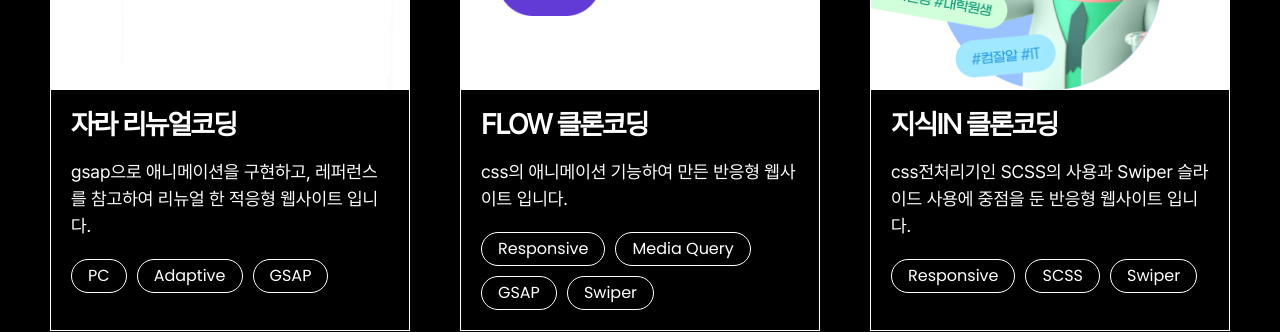
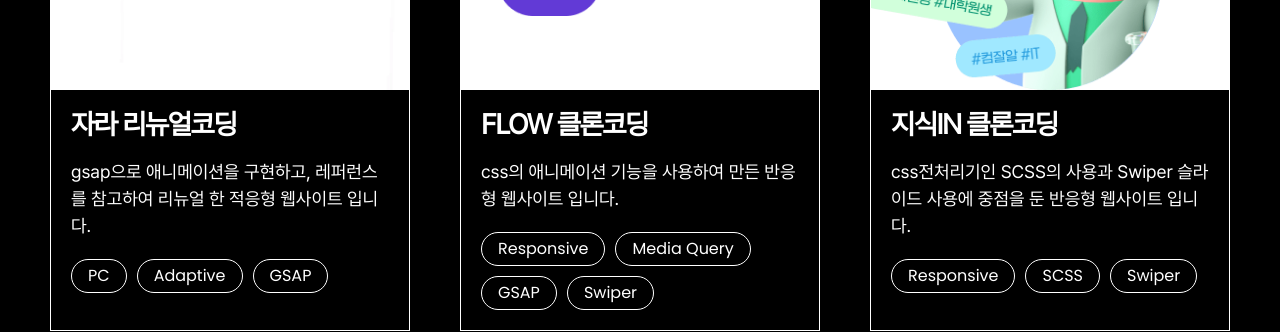
Before and after one commit to bsy0720/Baek-s_portfolio, a plain HTML site: page index.html in a window 1280 px wide. Shown: the part 1820-2152 px from the top of the page. Drawn offline with nearby package versions, Linux system fonts and the light colour scheme.

Commit message:
글 수정

```diff
--- a/index.html
+++ b/index.html
@@ -103,7 +103,7 @@
               </div>
               <div class="text-box">
                 <strong class="title">FLOW 클론코딩</strong>
-                <p class="desc">css의 애니메이션 기능하여 만든 반응형 웹사이트 입니다.</p>
+                <p class="desc">css의 애니메이션 기능을 사용하여 만든 반응형 웹사이트 입니다.</p>
                 <div class="spec">
                   <span>Responsive</span>
                   <span>Media Query</span>
```
